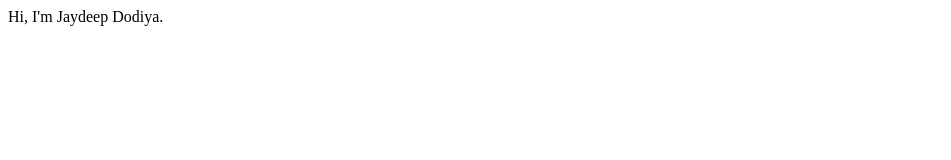
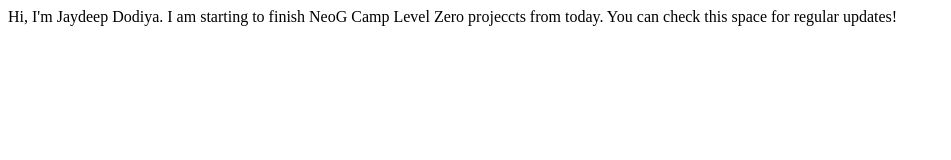
Before and after one commit to AiTechie/jaydeepdodiya-portfolio, a plain HTML site: page index.html in a window 1280 px wide. Shown: the whole page, without its empty margins (0-951 px from the left). Drawn offline with Linux system fonts and the light colour scheme.

Commit message:
Update details about projects

```diff
--- a/index.html
+++ b/index.html
@@ -8,5 +8,9 @@
 </head>
 <body>
    Hi, I'm Jaydeep Dodiya.
+
+   I am starting to finish NeoG Camp Level Zero projeccts from today.
+
+   You can check this space for regular updates!
 </body>
 </html>
```
